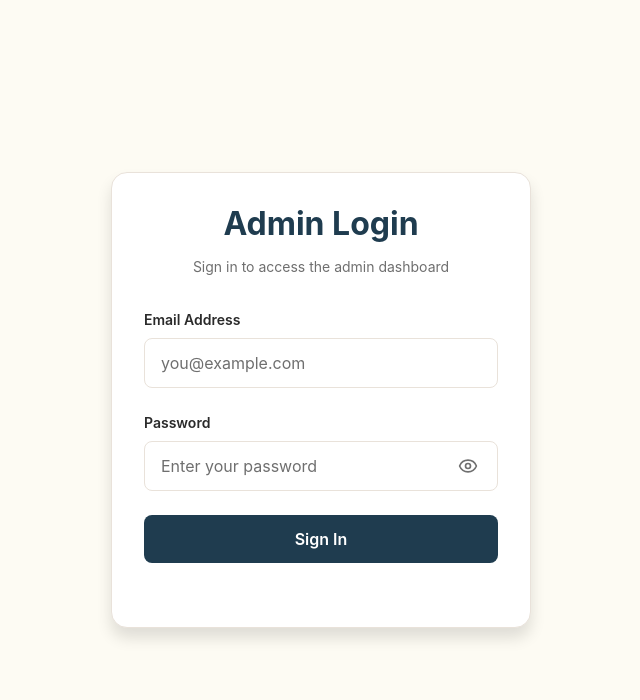
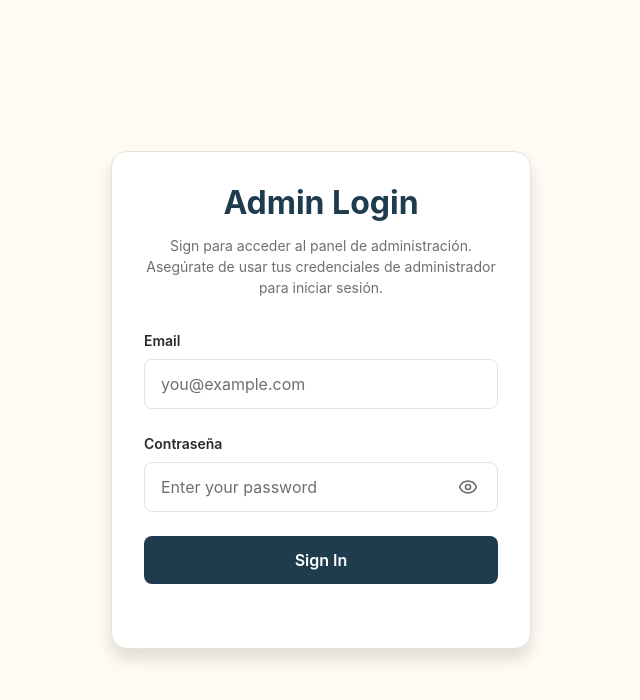
Before and after one commit to Lennon0926/capstone-animal-rescue-platform, a Next.js app in the folder apps/web/: page /admin/login in a window 1280 px wide. Shown: the top 700 px of the page, without its empty margins (319-959 px from the left). Built offline with nearby package versions, Linux system fonts and the light colour scheme; no server answers.

Commit message:
feat: update logout redirection to home and add Home link in AdminHeader

```diff
--- a/apps/web/components/Admin/AdminHeader/adminHeader.tsx
+++ b/apps/web/components/Admin/AdminHeader/adminHeader.tsx
@@ -12,7 +12,7 @@ export default function AdminHeader() {
   const handleLogout = async () => {
     try {
       await signOut();
-      router.push("/admin/login");
+      router.push("/home");
     } catch (error) {
       console.error("Logout failed:", error);
     }
@@ -36,6 +36,9 @@ export default function AdminHeader() {
         </div>
 
         <nav className={styles.navDesktop}>
+          <Link href="/home" className={styles.navLink} onClick={handleLogout}>
+            Home
+          </Link>
           <Link href="/admin/home" className={styles.navLink}>
             Dashboard
           </Link>
--- a/apps/web/components/Admin/Login/login.tsx
+++ b/apps/web/components/Admin/Login/login.tsx
@@ -65,13 +65,11 @@ export default function LoginPage() {
         return;
       }
 
-      console.log('Sign in successful, redirecting to admin home');
       // Add a small delay to ensure session is persisted
       await new Promise(resolve => setTimeout(resolve, 500));
       await router.push('/admin/home');
     } catch (err) {
       // Catch any unexpected errors
-      console.error('Login exception:', err);
       const errorMessage = err instanceof Error ? err.message : 'An unexpected error occurred. Please try again.';
       setError(errorMessage);
       setLoading(false);
@@ -86,7 +84,7 @@ export default function LoginPage() {
         <div className={styles.header}>
           <h1 className={styles.title}>Admin Login</h1>
           <p className={styles.subtitle}>
-            Sign in to access the admin dashboard
+            Sign para acceder al panel de administración. Asegúrate de usar tus credenciales de administrador para iniciar sesión.
           </p>
         </div>
 
@@ -95,7 +93,7 @@ export default function LoginPage() {
         <form onSubmit={handleEmailLogin} className={styles.form}>
           <div className={styles.formGroup}>
             <label htmlFor="email" className={styles.label}>
-              Email Address
+              Email
             </label>
             <input
               id="email"
@@ -111,7 +109,7 @@ export default function LoginPage() {
 
           <div className={styles.formGroup}>
             <label htmlFor="password" className={styles.label}>
-              Password
+              Contraseña
             </label>
             <div className={styles.passwordWrapper}>
               <input
```
